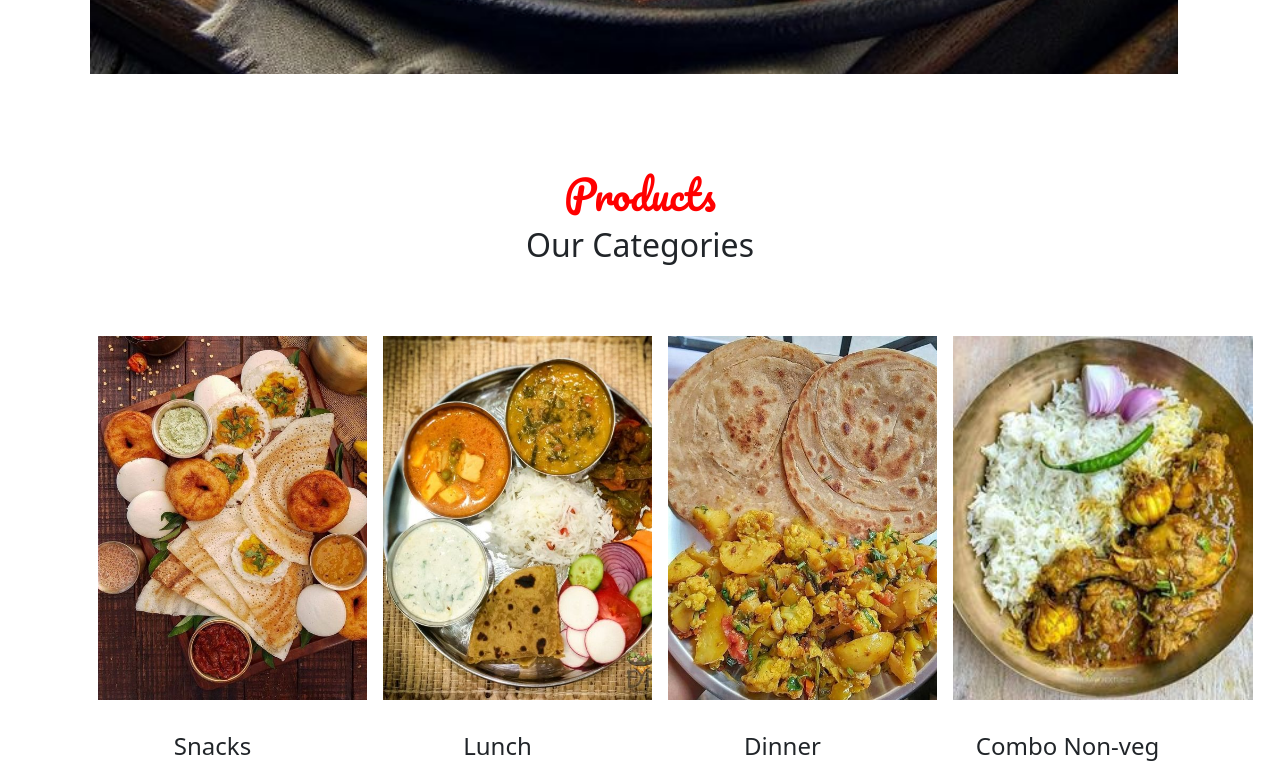
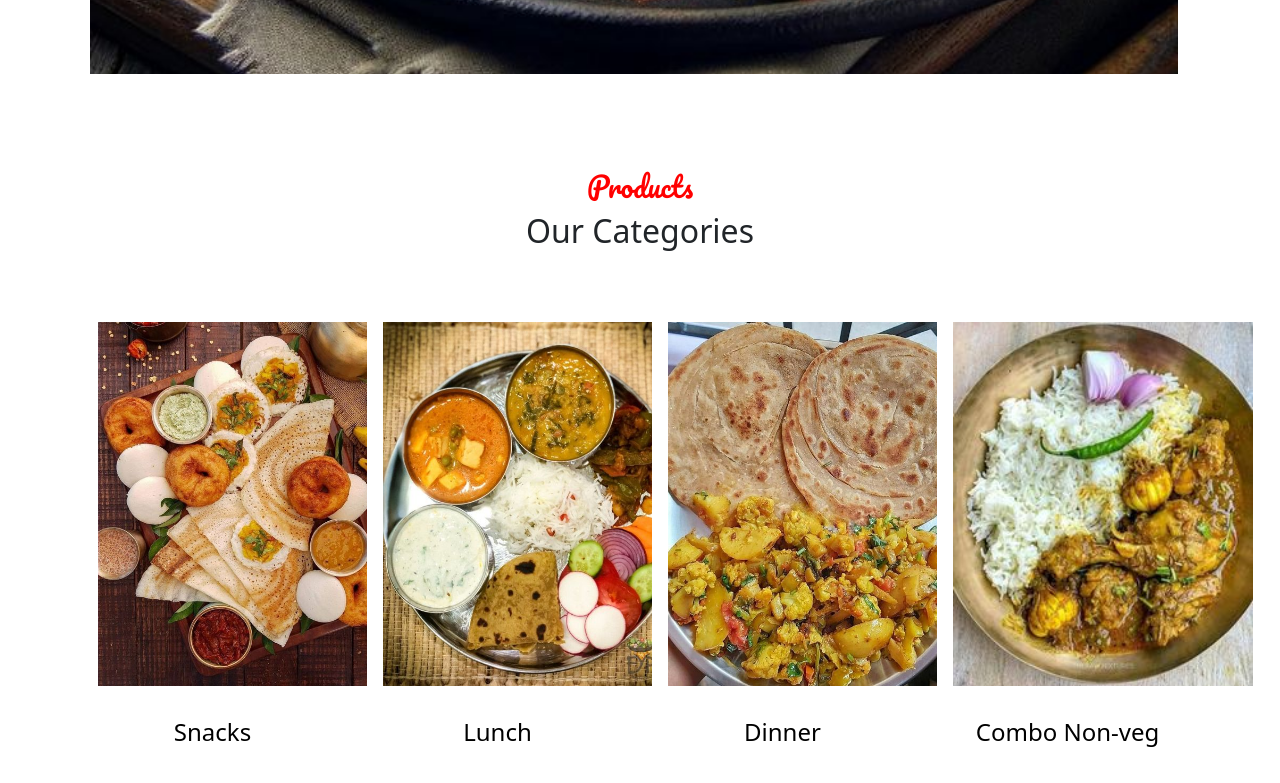
Before and after one commit to vijaylaxmibuddhiraja/Bootstrap_website, a plain HTML site: page index.html in a window 1280 px wide. Shown: the part 800-1583 px from the top of the page. Drawn offline with nearby package versions, Linux system fonts and the light colour scheme.

Commit message:
usage of h1 more than once has minimized

```diff
--- a/index.html
+++ b/index.html
@@ -6,7 +6,7 @@
     <link rel="stylesheet" href="/style/index.css">
     <link href="https://cdn.jsdelivr.net/npm/bootstrap@5.0.2/dist/css/bootstrap.min.css" rel="stylesheet" integrity="sha384-EVSTQN3/azprG1Anm3QDgpJLIm9Nao0Yz1ztcQTwFspd3yD65VohhpuuCOmLASjC" crossorigin="anonymous">
     <link rel="stylesheet" href="https://cdn.jsdelivr.net/npm/bootstrap-icons@1.11.3/font/bootstrap-icons.min.css">
-    <title>Document</title>
+    <title>Bootstrap</title>
 </head>
 <body>
    <header>
@@ -56,7 +56,7 @@
         <div class="container py-5">
             <div class="row py-5">
                 <div class="col-lg-5 m-auto text-center">
-                    <h1>Products</h1>
+                    <h3>Products</h3>
                     <h2>Our Categories</h2>
                 </div>
             </div>
@@ -145,7 +145,7 @@
     <footer>
         <div class="footer py-5 mt-5">
             <div class="text-center">
-                <h1>Lunch Box</h1>
+                <h3>Lunch Box</h3>
                 <ul class="nav justify-content-center">
                     <li class="nav-item">
                       <a class="nav-link" href="#">Home</a>
--- a/style/index.css
+++ b/style/index.css
@@ -78,9 +78,9 @@
     color: aliceblue;
     border-radius: 60px;
     font-weight: 600;
-    /* font-size: 15px; */
     padding-bottom: 5px;
 }
+
 .btn1:hover {
     background: aqua;
     color: red;
@@ -92,6 +92,26 @@ h1 {
 h2 {
     font-size: 15px;
 }
+h3 {
+    font-size: 2rem;
+    color:red;
+    font-family: "Pacifico", cursive;
+}
+h3:hover {
+    color:black;
+}
+.row {
+    row-gap: 10px;
+}
+.row h4 {
+    color: black;
+    padding-bottom: 40px;
+    cursor: pointer;
+}
+.row h4:hover {
+    color: red;
+}
+
 
 /* .img-fluid {
    width: 200px;
```
